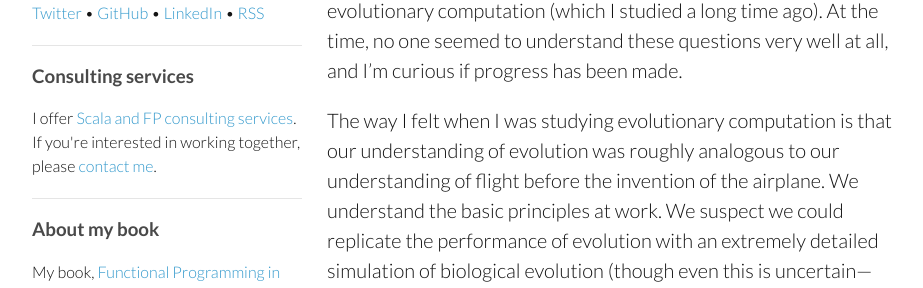
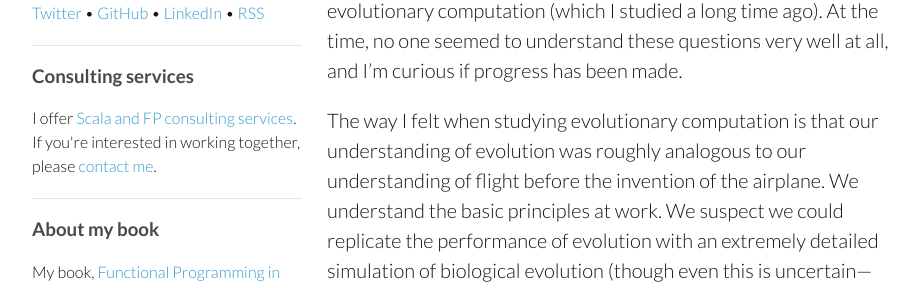
Before and after one commit to pchiusano/pchiusano.github.io, a Jekyll site: the page built from _posts/2018-04-14-intelligence.markdown, in a window 1280 px wide and 900 px high, scrolled down 3656 px. Shown: the part 152-440 px from the top of the window, without its empty margins (178-1101 px from the left). Built offline with Jekyll 4.4.1, drawn with Linux system fonts in a browser that asks for light colours; comment, search, counter and statistics services are not loaded; some of the changed text lies outside the part shown.

Commit message:
Update 2018-04-14-intelligence.markdown

```diff
--- a/_posts/2018-04-14-intelligence.markdown
+++ b/_posts/2018-04-14-intelligence.markdown
@@ -37,7 +37,7 @@ Other pathologies: the wolves might evolve to be so good at hunting deer that th
 
 Is it just a fluke that biological evolution seems to have evolved in an open-ended fashion, or do certain kinds of evolutionary systems, like the evolution of earth's biosphere, have open-endedness as a near inevitability? And if so, how might we engineer such systems? This is a question studied in artificial life and evolutionary computation (which I studied a long time ago). At the time, no one seemed to understand these questions very well at all, and I'm curious if progress has been made.
 
-The way I felt when I was studying evolutionary computation is that our understanding of evolution was roughly analogous to our understanding of flight before the invention of the airplane. We understand the basic principles at work. We suspect we could replicate the performance of evolution with an extremely detailed simulation of biological evolution (though even this is uncertain---there are questions about whether we'd end up with similar results on Earth if we just "replayed the tape"). But it isn't clear what aspects are truly essential or if we could substantially simplify our simulations and achieve similar results.
+The way I felt when studying evolutionary computation is that our understanding of evolution was roughly analogous to our understanding of flight before the invention of the airplane. We understand the basic principles at work. We suspect we could replicate the performance of evolution with an extremely detailed simulation of biological evolution (though even this is uncertain---there are questions about whether we'd end up with similar results on Earth if we just "replayed the tape"). But it isn't clear what aspects are truly essential or if we could substantially simplify our simulations and achieve similar results.
 
 ## Fermi
 
```
Also changed, not shown: other parts of _posts/2018-04-14-intelligence.markdown (+1 -1 lines).
